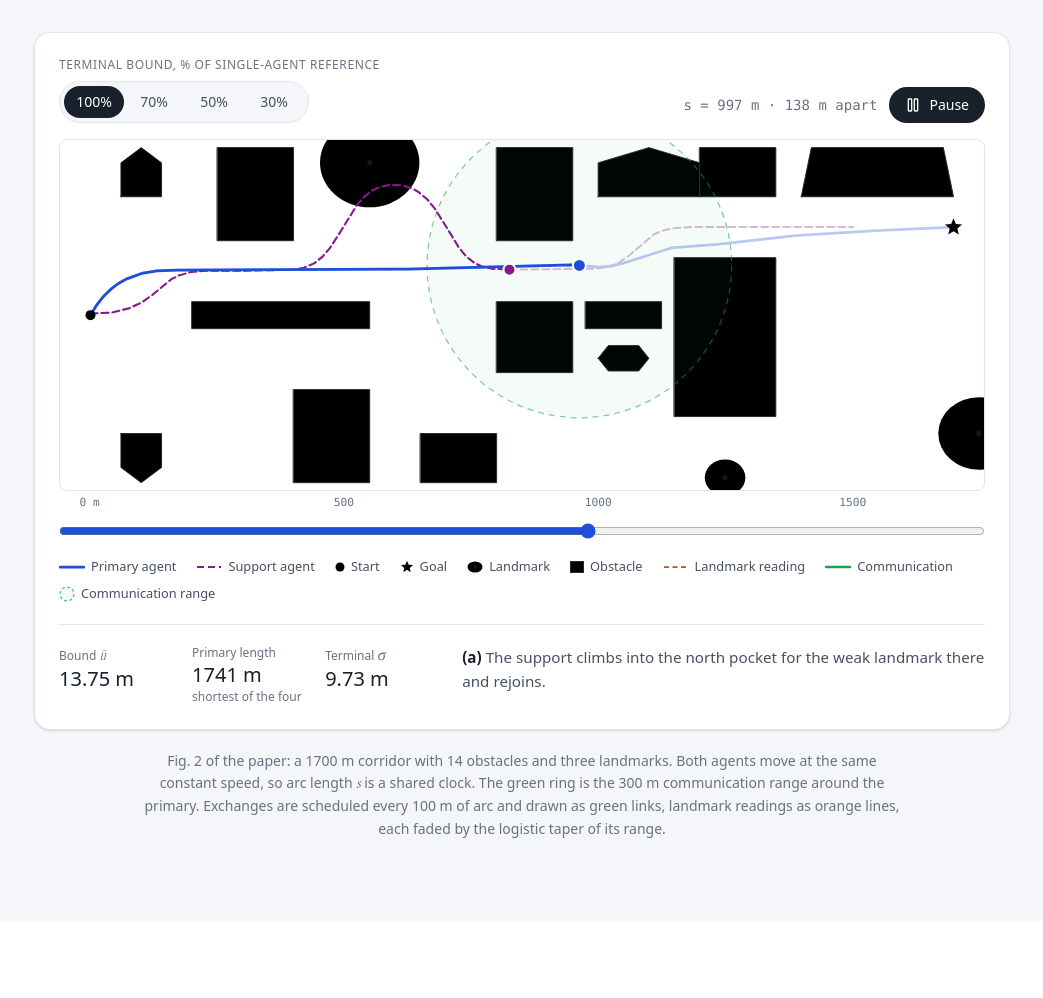
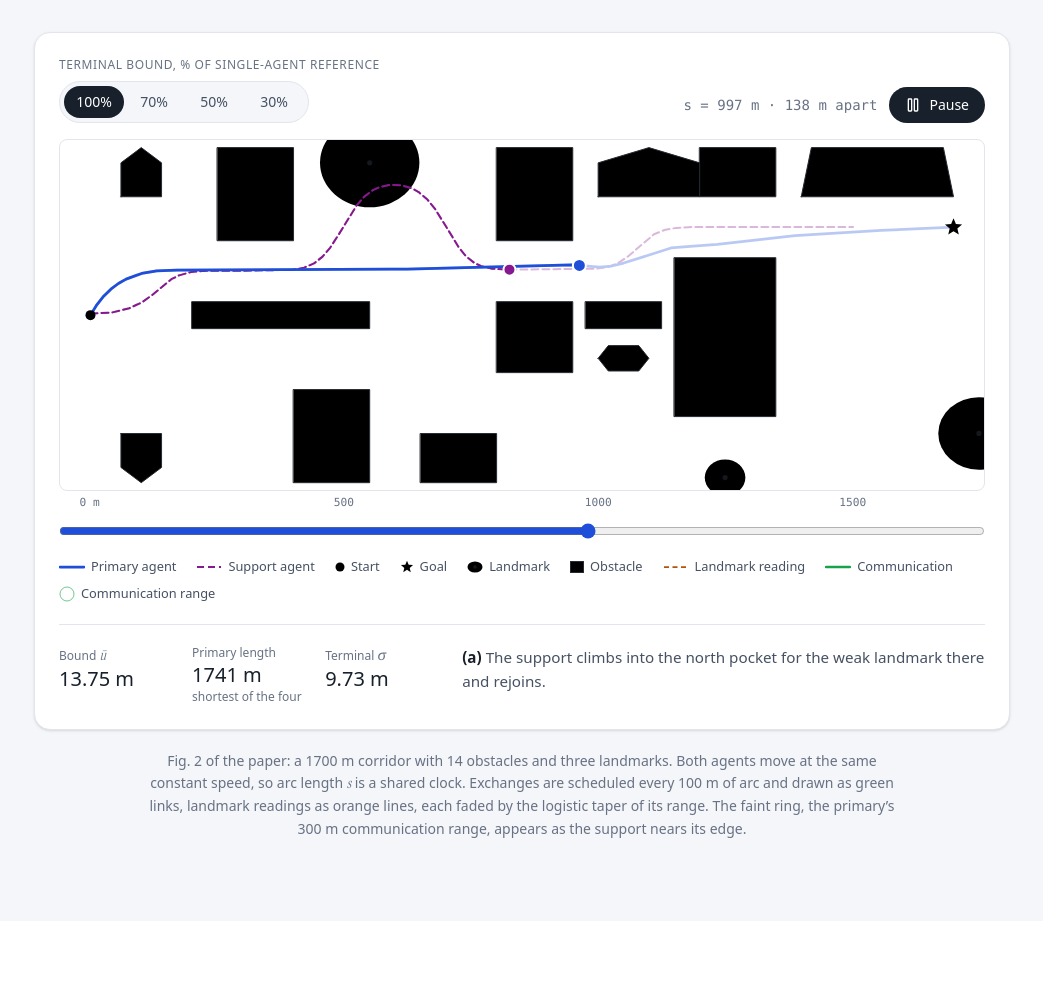
Before and after one commit to BYU-FROST-Lab/consort-planner, an Astro site in the folder website/: page / in a window 1280 px wide. Shown: the part 4000-4998 px from the top of the page, without its empty margins (118-1161 px from the left). Built offline with nearby package versions, Linux system fonts and the light colour scheme; Astro itself is replaced by a stand-in of ours; a web font is replaced by a local one.

Commit message:
Show the comms range ring only near the edge of range
The ring was a large dashed, filled circle following the primary for
the whole replay. It is now a thin solid line that fades in with the
taper's lost weight (1 - w), so it stays hidden while the support is
well within 300 m and appears as it nears or leaves range.

```diff
--- a/website/src/components/ConstraintLadder.astro
+++ b/website/src/components/ConstraintLadder.astro
@@ -88,18 +88,18 @@ const stroke = { 'vector-effect': 'non-scaling-stroke', 'stroke-linejoin': 'roun
       </g>
       <g>{landmarks.map((l) => <ellipse cx={l.x} cy={-l.y} rx={l.rx} ry={l.ry} fill="var(--color-landmark)" />)}</g>
 
-      <!-- Communication range around the primary: the comms taper's half-weight distance (300 m). -->
+      <!--
+        Communication range around the primary: the comms taper's half-weight distance (300 m).
+        Hidden while the support is well inside it; the script fades it in near the edge.
+      -->
       <circle
         data-range
         cx={start[0]}
         cy={-start[1]}
         r="300"
-        fill="var(--color-relay)"
-        fill-opacity="0.04"
+        fill="none"
         stroke="var(--color-relay)"
-        stroke-opacity="0.55"
-        stroke-width="1.25"
-        stroke-dasharray="6 5"
+        stroke-width="1"
         vector-effect="non-scaling-stroke"
         opacity="0"
       />
@@ -171,7 +171,7 @@ const stroke = { 'vector-effect': 'non-scaling-stroke', 'stroke-linejoin': 'roun
     <li class="flex items-center gap-1.5"><svg width="14" height="12" aria-hidden="true"><rect x="0.5" y="0.5" width="13" height="11" fill="var(--color-obstacle)" stroke="#272c34" /></svg>Obstacle</li>
     <li class="flex items-center gap-1.5"><svg width="26" height="8" aria-hidden="true"><line x1="1" y1="4" x2="25" y2="4" stroke="var(--color-landmark-ink)" stroke-width="1.75" stroke-dasharray="5 3.5" /></svg>Landmark reading</li>
     <li class="flex items-center gap-1.5"><svg width="26" height="8" aria-hidden="true"><line x1="1" y1="4" x2="25" y2="4" stroke="var(--color-relay)" stroke-width="2.5" stroke-linecap="round" /></svg>Communication</li>
-    <li class="flex items-center gap-1.5"><svg width="16" height="16" aria-hidden="true"><circle cx="8" cy="8" r="7" fill="var(--color-relay)" fill-opacity="0.06" stroke="var(--color-relay)" stroke-opacity="0.7" stroke-width="1.25" stroke-dasharray="3 2.5" /></svg>Communication range</li>
+    <li class="flex items-center gap-1.5"><svg width="16" height="16" aria-hidden="true"><circle cx="8" cy="8" r="7" fill="none" stroke="var(--color-relay)" stroke-opacity="0.6" stroke-width="1" /></svg>Communication range</li>
   </ul>
 
   <div class="mt-5 grid gap-4 border-t border-line pt-5 sm:grid-cols-[minmax(0,1fr)_minmax(0,1.35fr)]">
@@ -218,6 +218,8 @@ const stroke = { 'vector-effect': 'non-scaling-stroke', 'stroke-linejoin': 'roun
   const COMMS = { range: 300, taper: 20, every: 100 };
   /** Arc length over which a relay link fades after its checkpoint (0.3 s of replay). */
   const LINK_FADE = 60;
+  /** Opacity of the range ring with the support far outside it. */
+  const RING_MAX = 0.45;
   /** Animation speed in meters of arc per second. */
   const SPEED = 200;
 
@@ -345,7 +347,10 @@ const stroke = { 'vector-effect': 'non-scaling-stroke', 'stroke-linejoin': 'roun
       groups[current].style.opacity = started ? '0.3' : '1';
       range.setAttribute('cx', String(pos.primary[0]));
       range.setAttribute('cy', String(-pos.primary[1]));
-      range.setAttribute('opacity', visible);
+      // The ring fades in as the support nears the edge of range: 1 - w is the share of
+      // an exchange's weight the taper would take away at the current separation.
+      const ring = started ? (1 - taper(dist(pos.primary, pos.support), COMMS.range, COMMS.taper)) * RING_MAX : 0;
+      range.setAttribute('opacity', ring > 0.02 ? ring.toFixed(2) : '0');
       sep.textContent = String(Math.round(dist(pos.primary, pos.support)));
       sepWrap.hidden = !started;
       readout.textContent = String(Math.round(s * readoutScale));
--- a/website/src/pages/index.astro
+++ b/website/src/pages/index.astro
@@ -194,9 +194,9 @@ const baselines = [
     <ConstraintLadder />
     <p class="mx-auto mt-5 max-w-3xl text-center text-sm leading-relaxed text-ink-3">
       Fig. 2 of the paper: a 1700 m corridor with 14 obstacles and three landmarks. Both agents move at the same constant
-      speed, so arc length <span class="font-serif italic">s</span> is a shared clock. The green ring is the 300 m
-      communication range around the primary. Exchanges are scheduled every 100 m of arc and drawn as green links, landmark
-      readings as orange lines, each faded by the logistic taper of its range.
+      speed, so arc length <span class="font-serif italic">s</span> is a shared clock. Exchanges are scheduled every 100 m of
+      arc and drawn as green links, landmark readings as orange lines, each faded by the logistic taper of its range. The
+      faint ring, the primary’s 300 m communication range, appears as the support nears its edge.
     </p>
   </Section>
 
```
